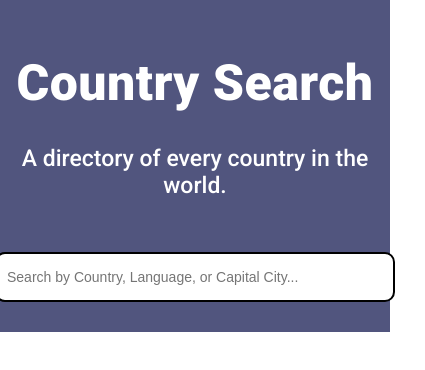
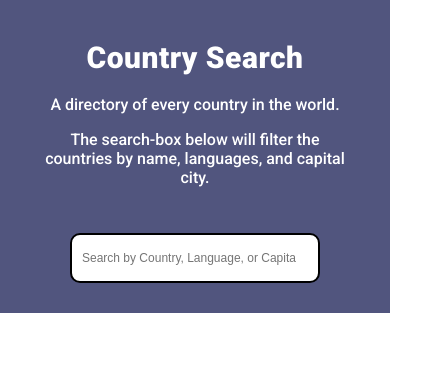
Before and after one commit to razaqweb/country-search, a React (Create React App) app: page / in a window 390 px wide. Shown: the top 370 px of the page, 425 px wide, since content can reach past the window. Built offline with nearby package versions, Linux system fonts and the light colour scheme; no server answers.

Commit message:
general media queries for mobile and tablet responsiveness, will update folder structure later

```diff
--- a/src/App.css
+++ b/src/App.css
@@ -69,10 +69,55 @@ p {
 
 .search-box-container {
   display: flex;
-  gap: 200px;
   justify-content: center;
   align-items: center;
 }
+
 .text-container {
   padding: 20px;
 }
+
+@media (max-width: 768px) {
+  input {
+    width: 250px;
+    border: 2px solid black;
+    font-weight: 400;
+    font-size: 12px;
+  }
+
+  p {
+    font-weight: 500;
+    font-size: 16px;
+  }
+
+  h1 {
+    font-weight: 800;
+    font-size: 30px;
+    letter-spacing: 0.5px;
+  }
+
+  h3 {
+    font-weight: 500;
+    font-size: 14px;
+  }
+
+  .card-content-container {
+    display: flex;
+    flex-direction: column;
+    align-items: center;
+    justify-content: center;
+    border: 3px solid black;
+    width: 200px;
+    overflow: hidden;
+    border-radius: 12px;
+    background-color: #fff;
+  }
+
+  .heading-container {
+    text-align: center;
+    padding-top: 20px;
+    padding-right: 40px;
+    padding-left: 40px;
+    color: #fff;
+  }
+}
--- a/src/App.js
+++ b/src/App.js
@@ -31,6 +31,10 @@ const App = () => {
       <div className="heading-container">
         <h1>Country Search</h1>
         <p>A directory of every country in the world.</p>
+        <p>
+          The search-box below will filter the countries by name, languages, and
+          capital city.
+        </p>
       </div>
       <div className="search-box-container">
         <SearchBox
```
